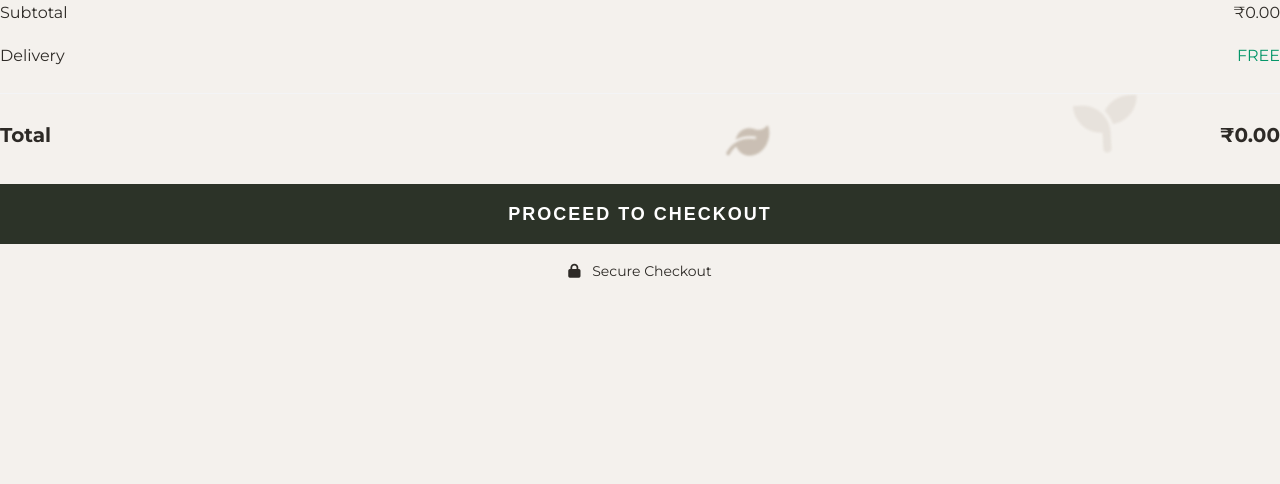
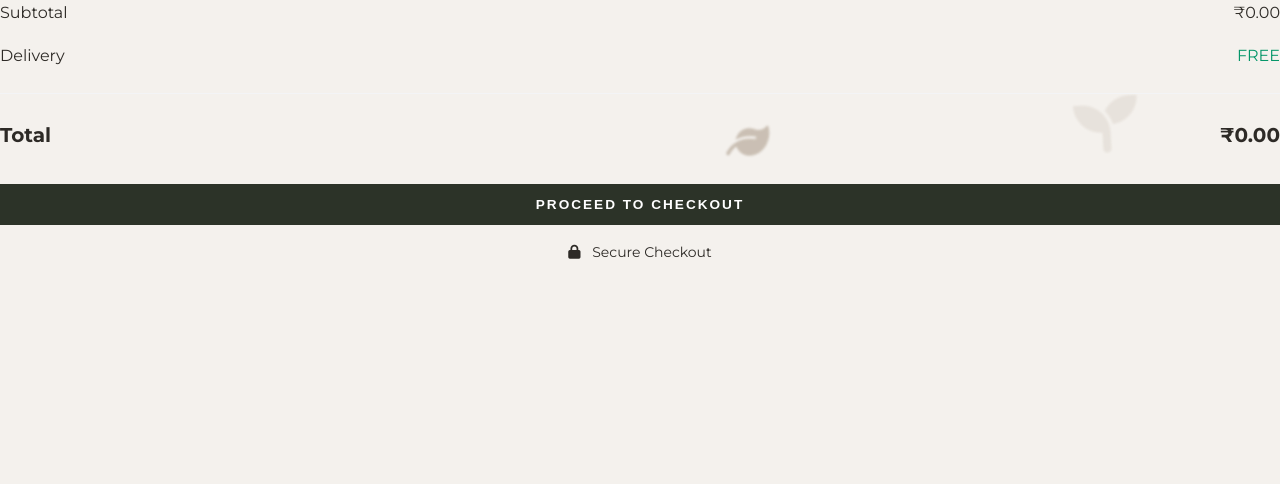
Before and after one commit to rahulamarwal/Floranest, a Flask app: template templates/user/cart.html in a window 1280 px wide. Shown: the part 439-923 px from the top of the page. Run offline with Flask 3, Linux system fonts and the light colour scheme; the template is opened without the code that fills it: most values are stand-ins (such as "Sample title", 1, 10 or a date in 2020); grey boxes marked "Sample" are stand-in pictures; some web fonts are replaced.

Commit message:
UI: Reduced the size of 'Proceed to Checkout' button for better balance

```diff
--- a/templates/user/cart.html
+++ b/templates/user/cart.html
@@ -58,7 +58,7 @@
                 <span>Total</span>
                 <span>₹{{ "%.2f"|format(total) }}</span>
             </div>
-            <button class="btn-primary" style="width: 100%; font-size: 1.125rem;">
+            <button class="btn-primary" style="width: 100%; padding: 0.8rem; font-size: 0.85rem;">
                 Proceed to Checkout
                 <span class="blob-btn__inner">
                     <span class="blob-btn__blobs">
```
